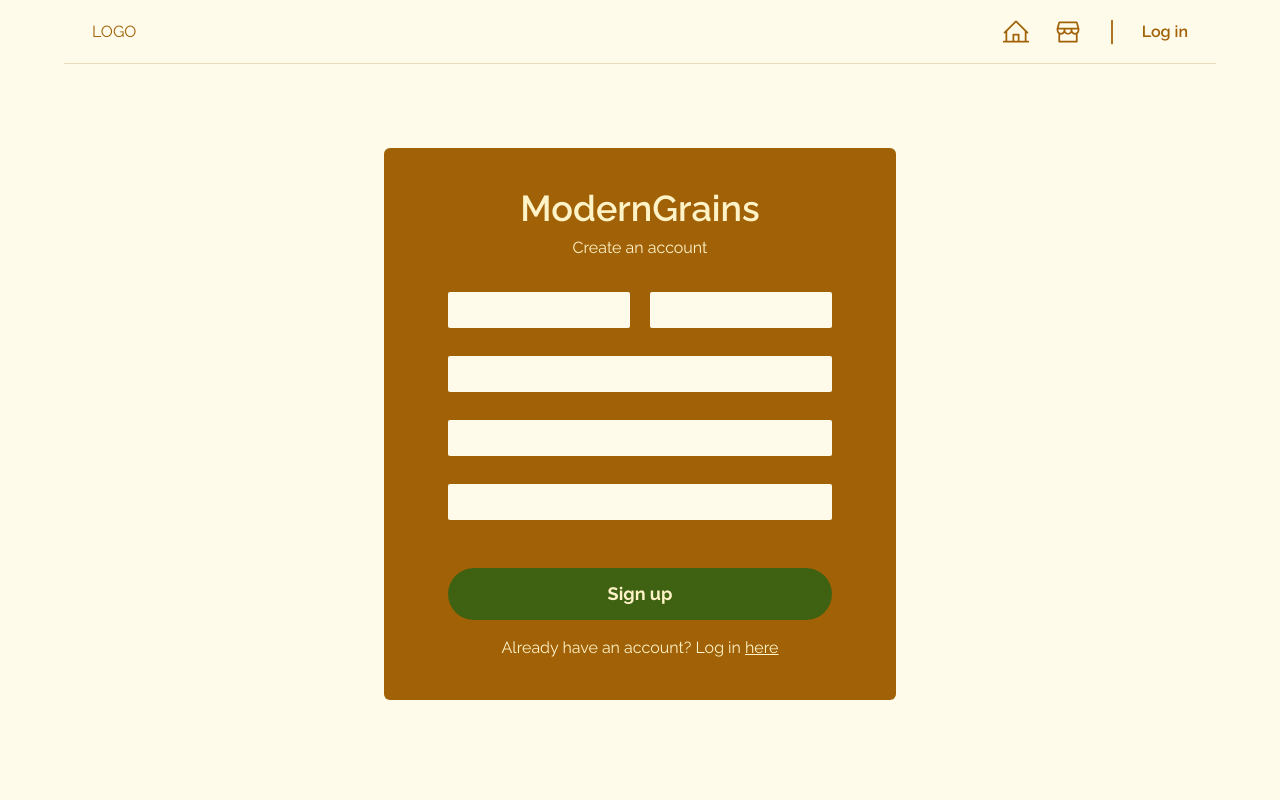
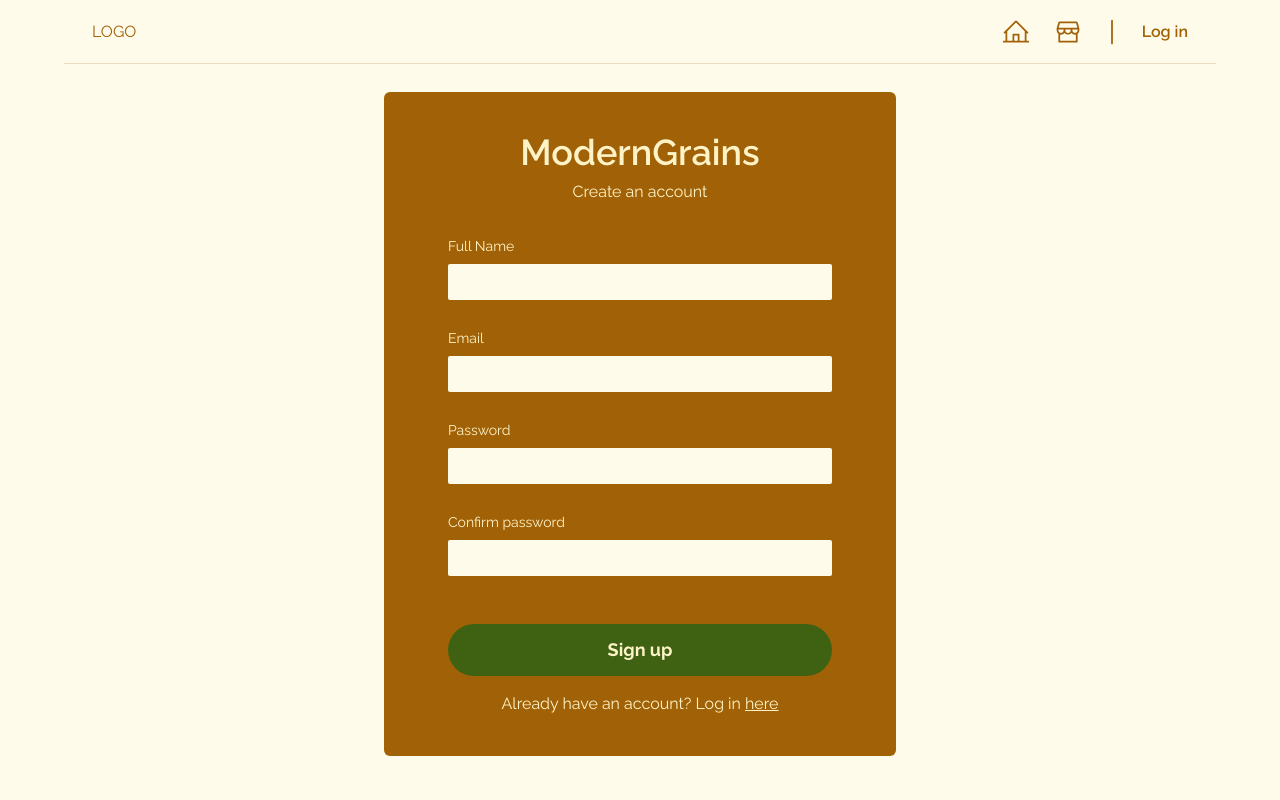
Before and after one commit to RyneeeJ/Moderngrains-client, a React (Vite) app: page /signup in a window 1280 px wide. Shown: the top 800 px of the page. Built offline with nearby package versions, Linux system fonts and the light colour scheme.

Commit message:
Implemented user sign up without email confirmation

```diff
--- a/src/App.jsx
+++ b/src/App.jsx
@@ -94,7 +94,11 @@ function App() {
       <QueryClientProvider client={queryClient}>
         <RouterProvider router={router} />
         <ReactQueryDevtools initialIsOpen={false} />
-        <Toaster />
+        <Toaster
+          toastOptions={{
+            className: "bg-yellow-700 text-amber-50 max-w-full",
+          }}
+        />
       </QueryClientProvider>
     </>
   );
--- a/src/features/authentication/LoginForm.jsx
+++ b/src/features/authentication/LoginForm.jsx
@@ -14,7 +14,6 @@ function LoginForm() {
     register,
     handleSubmit,
     formState: { errors },
-    reset,
   } = useForm();
 
   const { login, isLoading } = useLogin();
@@ -26,18 +25,22 @@ function LoginForm() {
   return (
     <Form onSubmit={handleSubmit(submitLogin)}>
       <FormInputContainer>
-        <FormRow label="Email" id="email">
+        <FormRow errorMessage={errors?.email?.message} label="Email" id="email">
           <FormInput
             {...register("email", { required: "This field is required" })}
-            errorMessage={errors?.email?.message}
+            error={errors?.email}
             id="email"
             type="email"
           />
         </FormRow>
-        <FormRow label="Password" id="password">
+        <FormRow
+          errorMessage={errors?.password?.message}
+          label="Password"
+          id="password"
+        >
           <FormInput
             {...register("password", { required: "This field is required" })}
-            errorMessage={errors?.password?.message}
+            error={errors?.password}
             id="password"
             type="password"
           />
--- a/src/features/authentication/SignupForm.jsx
+++ b/src/features/authentication/SignupForm.jsx
@@ -1,29 +1,99 @@
 import { useNavigate } from "react-router-dom";
+import { useForm } from "react-hook-form";
+
 import FormInputContainer from "../../ui/FormInputContainer";
 import FormInput from "../../ui/FormInput";
 import FormButton from "../../ui/FormButton";
 import Form from "../../ui/Form";
+import FormRow from "../../ui/FormRow";
+import { useSignup } from "./useSignup";
 
 function SignupForm() {
   const navigate = useNavigate();
+  const {
+    register,
+    handleSubmit,
+    formState: { errors },
+    getValues,
+  } = useForm();
+
+  const { signup, isSigningUp } = useSignup();
+  function submitSignup(data) {
+    signup({ email: data.email, password: data.password, name: data.name });
+    console.log("form submitted");
+  }
 
   return (
-    <Form>
+    <Form onSubmit={handleSubmit(submitSignup)}>
       <FormInputContainer>
-        <div className="flex gap-5">
-          <FormInput label="First Name" id="firstName" type="text" />
-          <FormInput label="Last Name" id="lastName" type="text" />
-        </div>
-        <FormInput label="Email" id="email" type="email" />
-        <FormInput label="Password" id="password" type="password" />
-        <FormInput
+        <FormRow
+          errorMessage={errors?.name?.message}
+          label="Full Name"
+          id="name"
+        >
+          <FormInput
+            {...register("name", { required: "This field is required" })}
+            id="name"
+            type="text"
+            error={errors?.name}
+            disabled={isSigningUp}
+          />
+        </FormRow>
+        <FormRow errorMessage={errors?.email?.message} label="Email" id="email">
+          <FormInput
+            {...register("email", {
+              required: "This field is required",
+              pattern: {
+                value: /\S+@\S+\.\S+/,
+                message: "Please provide a valid email",
+              },
+            })}
+            error={errors?.email}
+            id="email"
+            type="email"
+            disabled={isSigningUp}
+          />
+        </FormRow>
+
+        <FormRow
+          errorMessage={errors?.password?.message}
+          label="Password"
+          id="password"
+        >
+          <FormInput
+            {...register("password", {
+              required: "This field is required",
+              minLength: {
+                value: 8,
+                message: "Minimum of 8 characters",
+              },
+            })}
+            error={errors?.password}
+            id="password"
+            type="password"
+            disabled={isSigningUp}
+          />
+        </FormRow>
+        <FormRow
+          errorMessage={errors?.confirmPassword?.message}
           label="Confirm password"
           id="confirmPassword"
-          type="password"
-        />
+        >
+          <FormInput
+            {...register("confirmPassword", {
+              required: "This field is required",
+              validate: (value) =>
+                value === getValues("password") || "Password do not match",
+            })}
+            error={errors?.confirmPassword}
+            id="confirmPassword"
+            type="password"
+            disabled={isSigningUp}
+          />
+        </FormRow>
       </FormInputContainer>
 
-      <FormButton>Sign up</FormButton>
+      <FormButton disabled={isSigningUp}>Sign up</FormButton>
 
       <p className="text-sm sm:text-base">
         Already have an account? Log in{" "}
--- /dev/null
+++ b/src/features/authentication/useSignup.js
@@ -0,0 +1,21 @@
+import { useMutation } from "@tanstack/react-query";
+import { signup as signupApi } from "../../services/apiAuth";
+import toast from "react-hot-toast";
+import { useNavigate } from "react-router-dom";
+
+export function useSignup() {
+  const navigate = useNavigate();
+  const { mutate: signup, isLoading: isSigningUp } = useMutation({
+    mutationFn: signupApi,
+    onSuccess: (data) => {
+      toast.success(`Welcome, ${data.name}! 😊`);
+      navigate("/");
+    },
+
+    onError: (e) => {
+      toast.error(e.message);
+    },
+  });
+
+  return { signup, isSigningUp };
+}
--- a/src/features/checkout/Checkout.jsx
+++ b/src/features/checkout/Checkout.jsx
@@ -1,5 +1,7 @@
+import toast from "react-hot-toast";
 import Button from "../../ui/Button";
 import TotalPrice from "../cart/TotalPrice";
+import { useGetProfile } from "../profile/useGetProfile";
 
 function Checkout({ cartItems }) {
   const confirmedItems = cartItems?.filter((item) => item.isConfirmed === true);
@@ -9,7 +11,15 @@ function Checkout({ cartItems }) {
     0,
   );
 
+  const {
+    data: { address },
+  } = useGetProfile();
+
   async function checkout() {
+    if (!address) {
+      toast.error("Set up your address first in your profile");
+      return;
+    }
     await fetch("http://localhost:4242/checkout", {
       method: "POST",
       headers: { "Content-Type": "application/json" },
--- a/src/features/profile/UserProfile.jsx
+++ b/src/features/profile/UserProfile.jsx
@@ -12,7 +12,12 @@ function UserProfile({ address, avatar, email, name, id }) {
       <div className="mb-6 sm:text-lg md:text-xl">{email}</div>
       <div className="mb-6 w-72 xs:w-3/4">
         <UserDetailInput defaultValue={name} userId={id} field="name" />
-        <UserDetailInput defaultValue={address} userId={id} field="address" />
+        <UserDetailInput
+          defaultValue={address}
+          placeholder="Enter your address"
+          userId={id}
+          field="address"
+        />
       </div>
       <div className="space-y-3 sm:space-y-5">
         <Button type="purchase-history">View Purchase History</Button>
--- a/src/services/apiAuth.js
+++ b/src/services/apiAuth.js
@@ -18,6 +18,36 @@ export async function logout() {
   return error;
 }
 
+export async function signup({ email, password, name }) {
+  console.log(email, password, name);
+  // Sign up the user
+  const { data, error } = await supabase.auth.signUp({
+    email,
+    password,
+  });
+
+  if (error) throw new Error(error.message);
+
+  // Add profile for the user
+
+  const { data: profileData, error: profileError } = await supabase
+    .from("profiles")
+    .insert([{ id: data?.user?.id, email: data?.user?.email, name }])
+    .select()
+    .single();
+
+  // Add the cart of the user
+  const { data: cartData, error: cartError } = await supabase
+    .from("cart")
+    .insert([{ userId: data?.user?.id }])
+    .select();
+
+  if (profileError || cartError)
+    throw new Error(profileError?.message || cartError?.message);
+
+  return profileData;
+}
+
 export async function getCurrentUser() {
   // Check whether there is an active session
   const { data: session } = await supabase.auth.getSession();
--- a/src/ui/FormButton.jsx
+++ b/src/ui/FormButton.jsx
@@ -1,7 +1,8 @@
-function FormButton({ children }) {
+function FormButton({ children, disabled }) {
   return (
     <button
       type="submit"
+      disabled={disabled}
       className="mb-4 mt-8 w-full rounded-full bg-lime-800 px-5 py-2 font-bold transition-all duration-200 hover:bg-lime-700 sm:mt-10 sm:py-3 sm:text-lg"
     >
       {children}
--- a/src/ui/FormInput.jsx
+++ b/src/ui/FormInput.jsx
@@ -1,20 +1,17 @@
 import { forwardRef } from "react";
 
 const FormInput = forwardRef(function FormInput(
-  { label, type, id, errorMessage, ...rest },
+  { label, type, id, error, ...rest },
   ref,
 ) {
   return (
-    <>
     <input
       ref={ref}
       id={id}
       {...rest}
-        className={`w-full rounded-sm px-2 py-1 text-lime-800 sm:text-lg ${errorMessage ? "bg-red-100" : "bg-amber-50"} placeholder:text-sm placeholder:text-red-400`}
+      className={`w-full rounded-sm px-2 py-1 text-lime-800 sm:text-lg ${error ? "bg-red-100" : "bg-amber-50"}`}
       type={type}
-        placeholder={errorMessage}
     />
-    </>
   );
 });
 
--- a/src/ui/FormRow.jsx
+++ b/src/ui/FormRow.jsx
@@ -1,9 +1,12 @@
-function FormRow({ children, id, label }) {
+function FormRow({ children, id, label, errorMessage }) {
   return (
     <div className="flex flex-col items-start">
-      <label htmlFor={id} className="mb-2 text-xs sm:text-sm">
-        {label}
-      </label>
+      <div className="mb-2 flex w-full justify-between">
+        <label htmlFor={id} className="text-xs sm:text-sm">
+          {label}
+        </label>
+        <div className="text-xs text-red-100">{errorMessage}</div>
+      </div>
       {children}
     </div>
   );
```
Also changed, not shown: src/features/profile/UserDetailInput.jsx (+6 -5 lines). Lines whose indentation alone changed are shown as unchanged.
